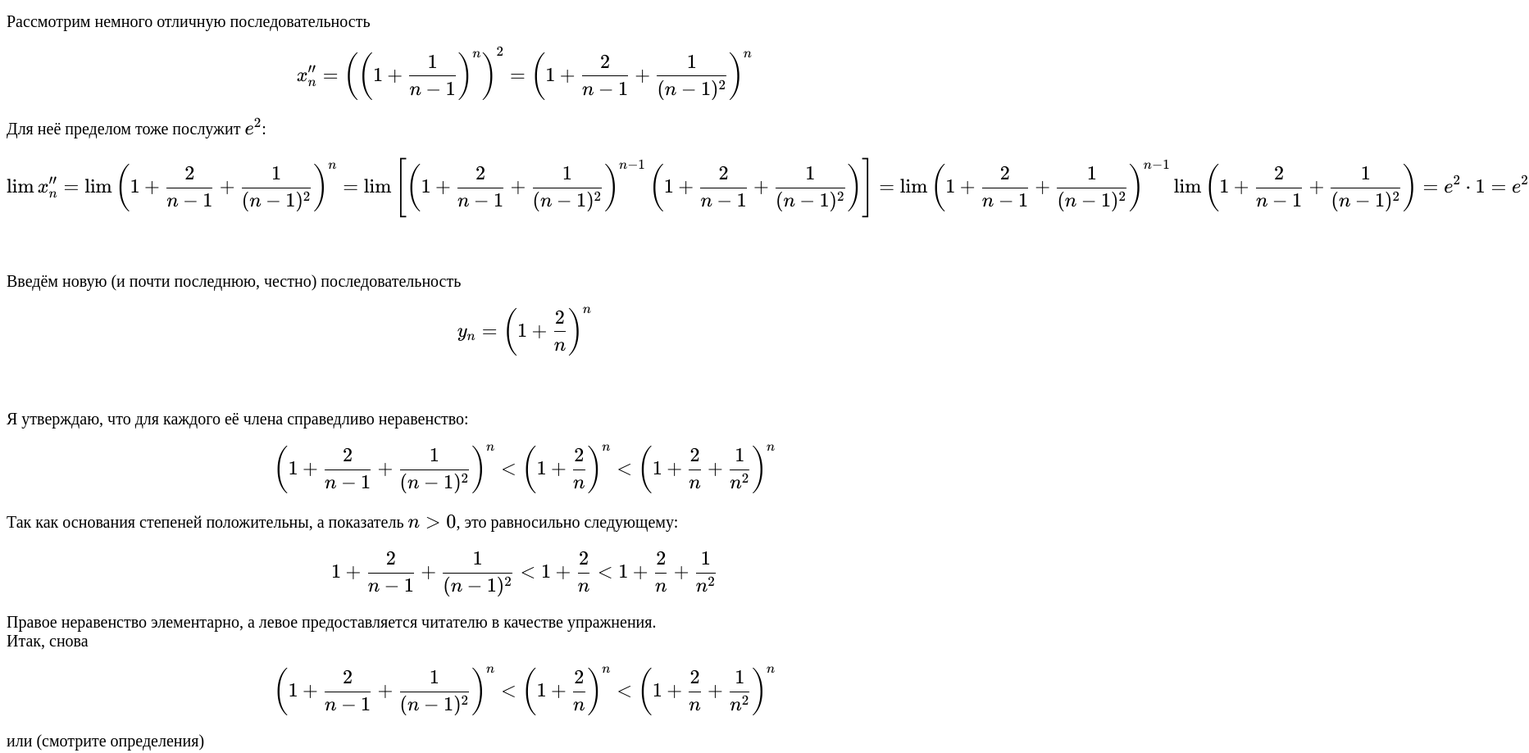
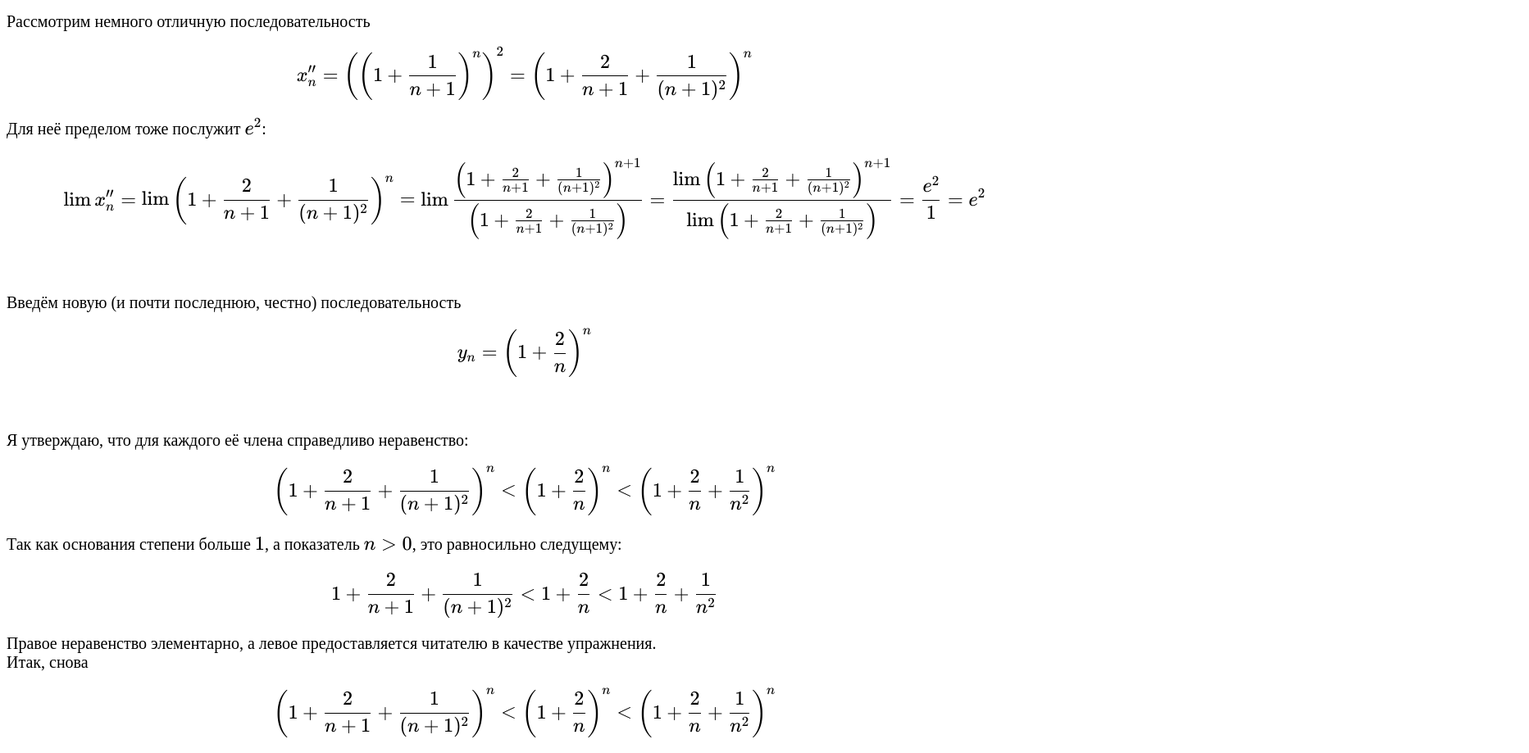
Before and after one commit to dekabu/proof, a plain HTML site: page index.html in a window 1280 px wide. Shown: the part 872-1791 px from the top of the page at 82% size, 1865 px wide, since content can reach past the window. Drawn offline with nearby package versions, Linux system fonts and the light colour scheme.

Commit message:
Add files via upload

```diff
--- a/index.html
+++ b/index.html
@@ -35,25 +35,25 @@ $$x_n=\left(\left(1+\frac1n\right)^n\right)^2=\left(\left(1+\frac1n\right)^2\rig
 $$\lim x_n=\lim\left(\left(1+\frac1n\right)^2\right)^n=\lim\left(\left(1+\frac1n\right)\left(1+\frac1n\right)\right)^n=\lim\left[\left(1+\frac1n\right)^n\left(1+\frac1n\right)^n\right]=\lim\left(1+\frac1n\right)^n\lim\left(1+\frac1n\right)^n=e\cdot e=e^2$$
 <br><br>
 Последовательность
-$$x_n'=\left(\left(1+\frac1{n-1}\right)^{n-1}\right)^2=\left(1+\frac2{n-1}+\frac1{(n-1)^2}\right)^{n-1}$$
+$$x_n'=\left(\left(1+\frac1{n+1}\right)^{n+1}\right)^2=\left(1+\frac2{n+1}+\frac1{(n+1)^2}\right)^{n+1}$$
 пробегает те же значения и потому имеет тот же предел:
 $$\lim x_n'=\lim x_n=e^2$$
 <br><br>
 Рассмотрим немного отличную последовательность
-$$x_n''=\left(\left(1+\frac1{n-1}\right)^n\right)^2=\left(1+\frac2{n-1}+\frac1{(n-1)^2}\right)^n$$
+$$x_n''=\left(\left(1+\frac1{n+1}\right)^n\right)^2=\left(1+\frac2{n+1}+\frac1{(n+1)^2}\right)^n$$
 Для неё пределом тоже послужит $e^2$:
-$$\lim x_n''=\lim\left(1+\frac2{n-1}+\frac1{(n-1)^2}\right)^n=\lim\left[\left(1+\frac2{n-1}+\frac1{(n-1)^2}\right)^{n-1}\left(1+\frac2{n-1}+\frac1{(n-1)^2}\right)\right]=\lim\left(1+\frac2{n-1}+\frac1{(n-1)^2}\right)^{n-1}\lim\left(1+\frac2{n-1}+\frac1{(n-1)^2}\right)=e^2\cdot1=e^2$$
+$$\lim x_n''=\lim\left(1+\frac2{n+1}+\frac1{(n+1)^2}\right)^n=\lim\frac{\left(1+\frac2{n+1}+\frac1{(n+1)^2}\right)^{n+1}}{\left(1+\frac2{n+1}+\frac1{(n+1)^2}\right)}=\frac{\lim\left(1+\frac2{n+1}+\frac1{(n+1)^2}\right)^{n+1}}{\lim\left(1+\frac2{n+1}+\frac1{(n+1)^2}\right)}=\frac{e^2}1=e^2$$
 <br><br>
 Введём новую (и почти последнюю, честно) последовательность
 $$y_n=\left(1+\frac2n\right)^n$$
 <br><br>
 Я утверждаю, что для каждого её члена справедливо неравенство:
-$$\left(1+\frac2{n-1}+\frac1{(n-1)^2}\right)^n&lt;\left(1+\frac2n\right)^n&lt;\left(1+\frac2n+\frac1{n^2}\right)^n$$
-Так как основания степеней положительны, а показатель $n&gt;0$, это равносильно следующему:
-$$1+\frac2{n-1}+\frac1{(n-1)^2}&lt;1+\frac2n&lt;1+\frac2n+\frac1{n^2}$$
+$$\left(1+\frac2{n+1}+\frac1{(n+1)^2}\right)^n&lt;\left(1+\frac2n\right)^n&lt;\left(1+\frac2n+\frac1{n^2}\right)^n$$
+Так как основания степени больше $1$, а показатель $n&gt;0$, это равносильно следущему:
+$$1+\frac2{n+1}+\frac1{(n+1)^2}&lt;1+\frac2n&lt;1+\frac2n+\frac1{n^2}$$
 Правое неравенство элементарно, а левое предоставляется читателю в качестве упражнения.<br>
 Итак, снова
-$$\left(1+\frac2{n-1}+\frac1{(n-1)^2}\right)^n&lt;\left(1+\frac2n\right)^n&lt;\left(1+\frac2n+\frac1{n^2}\right)^n$$
+$$\left(1+\frac2{n+1}+\frac1{(n+1)^2}\right)^n&lt;\left(1+\frac2n\right)^n&lt;\left(1+\frac2n+\frac1{n^2}\right)^n$$
 или (смотрите определения)
 $$x_n''&lt;y_n&lt;x_n'$$
 Получилось, что наша последовательность "зажата" между членами последовательностей $x_n''$ и $x_n'$, а они стремятся к $e^2$.<br>
```
